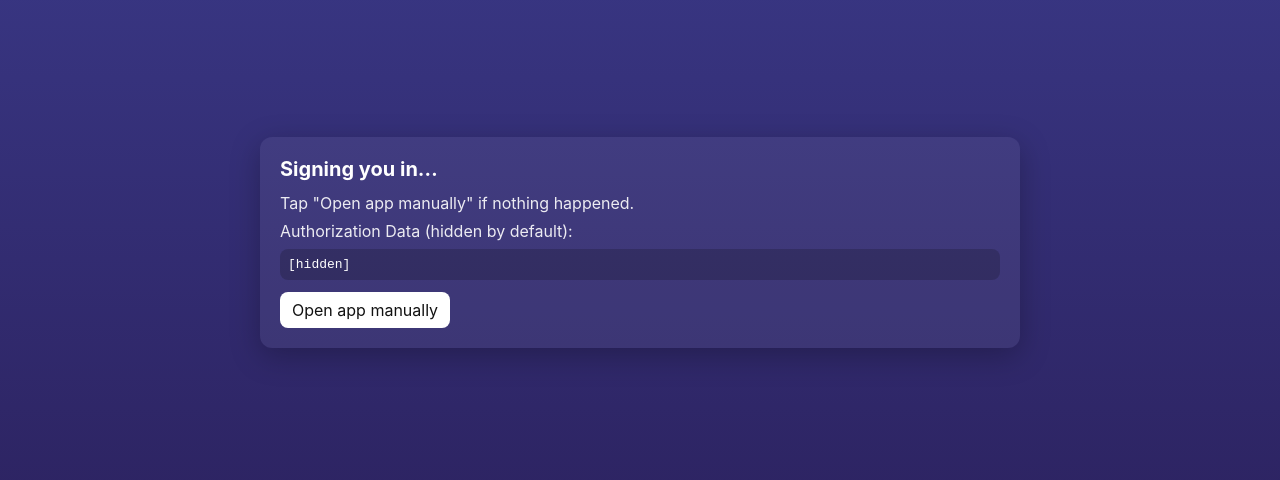
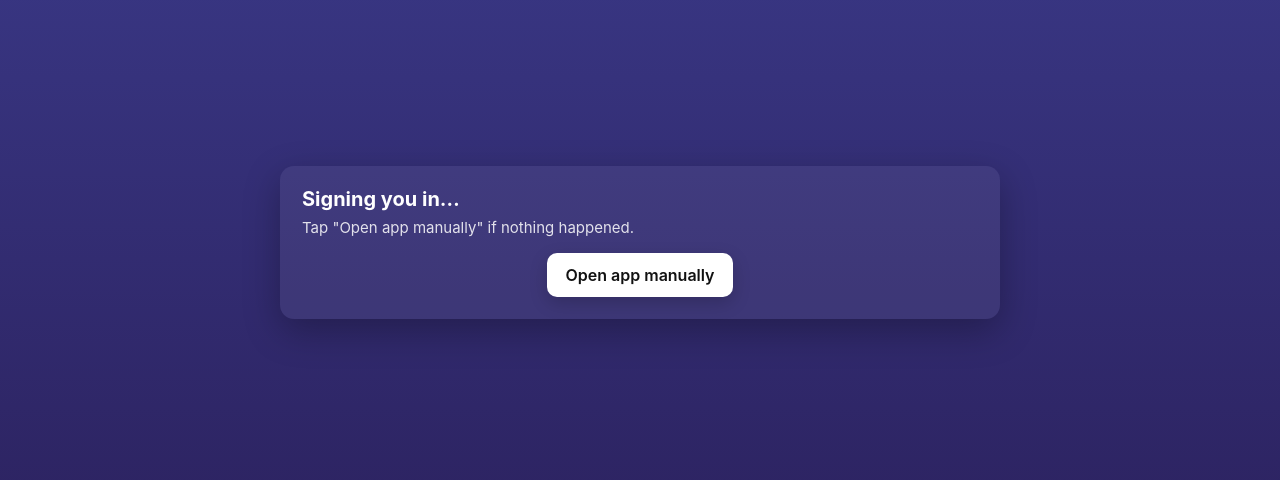
Before and after one commit to rukshannawarathna/oauth-callback, a plain HTML site: page index.html in a window 1280 px wide. Shown: the part 158-638 px from the top of the page. Drawn offline with Linux system fonts and the light colour scheme.

Commit message:
Update index.html

```diff
--- a/index.html
+++ b/index.html
@@ -5,23 +5,73 @@
   <meta name="viewport" content="width=device-width,initial-scale=1" />
   <title>OAuth Callback</title>
   <style>
-    body { font-family: -apple-system, BlinkMacSystemFont, "Segoe UI", Roboto, Helvetica, Arial, sans-serif; background: linear-gradient(180deg,#3b3a8a,#2a1f5a); color: #fff; display:flex; align-items:center; justify-content:center; height:100vh; margin:0 }
-    .card{ background: rgba(255,255,255,0.06); padding:20px; border-radius:12px; max-width:720px; width:92%; box-shadow:0 8px 30px rgba(0,0,0,0.25); }
-    h1{ margin:0 0 12px 0; font-size:20px }
-    p{ margin:0 0 8px 0; color:rgba(255,255,255,0.9) }
-    code{ display:block; word-break:break-all; background:rgba(0,0,0,0.18); padding:8px; border-radius:8px; margin-top:8px }
-    a.button{ display:inline-block; margin-top:12px; padding:8px 12px; background:#fff;color:#111;border-radius:8px; text-decoration:none }
+    :root {
+      --bg1: #3b3a8a;
+      --bg2: #2a1f5a;
+      --card-bg: rgba(255,255,255,0.06);
+      --text: #ffffff;
+      --muted: rgba(255,255,255,0.85);
+      --button-bg: #ffffff;
+      --button-text: #111;
+      --max-width: 720px;
+    }
+    html,body { height:100%; margin:0; font-family: -apple-system, BlinkMacSystemFont, "Segoe UI", Roboto, Helvetica, Arial, sans-serif; -webkit-font-smoothing:antialiased; }
+    body {
+      background: linear-gradient(180deg,var(--bg1),var(--bg2));
+      color: var(--text);
+      display:flex;
+      align-items:center;
+      justify-content:center;
+      padding:24px;
+      box-sizing:border-box;
+      min-height:100vh;
+    }
+    .card{
+      background: var(--card-bg);
+      padding:22px;
+      border-radius:14px;
+      max-width:var(--max-width);
+      width:100%;
+      box-shadow:0 12px 36px rgba(0,0,0,0.28);
+      box-sizing:border-box;
+      text-align:left;
+    }
+    .card h1{ margin:0 0 8px 0; font-size:20px; line-height:1.1; }
+    .card p { margin:0 0 12px 0; color:var(--muted); font-size:15px; }
+    .button {
+      display:inline-block;
+      margin:0 auto;
+      padding:12px 18px;
+      background:var(--button-bg);
+      color:var(--button-text);
+      border-radius:10px;
+      text-decoration:none;
+      font-weight:600;
+      border:0;
+      box-shadow: 0 6px 18px rgba(0,0,0,0.18);
+      cursor:pointer;
+    }
+    .actions {
+      display:flex;
+      justify-content:center;
+      margin-top:16px;
+    }
+    /* small screens: card should breathe better */
+    @media (max-width:420px) {
+      .card{ padding:18px; border-radius:12px; }
+      .card h1{ font-size:18px; }
+      .card p{ font-size:14px; }
+    }
   </style>
 </head>
 <body>
   <div class="card" id="card">
     <h1>Signing you in…</h1>
     <p id="message">Processing OAuth response and attempting to open the app.</p>
-    <!-- Hidden debug area shown only if auto-open fails or debug=1 in query -->
-    <div id="debug" style="display:none">
-      <p>Authorization Data (hidden by default):</p>
-      <code id="authdata">-</code>
-      <a id="manual" class="button" href="#">Open app manually</a>
+
+    <!-- Manual open button (hidden until needed) -->
+    <div class="actions">
+      <a id="manual" class="button" href="#" style="display:none">Open app manually</a>
     </div>
   </div>
 
@@ -30,7 +80,6 @@
       // Read query parameters and fragment
       function parseFragmentHash(hash) {
         if (!hash) return {};
-        // remove leading '#'
         var h = hash[0] === '#' ? hash.substring(1) : hash;
         try {
           return Object.fromEntries(new URLSearchParams(h));
@@ -47,56 +96,41 @@
       var accessToken = frag['access_token'] || params['access_token'] || null;
       var error = params['error'] || frag['error'] || null;
 
-      var debugEl = document.getElementById('debug');
-      var authdata = document.getElementById('authdata');
       var manual = document.getElementById('manual');
       var message = document.getElementById('message');
 
       function redirectToApp(url) {
-        // Try to open the app custom scheme. Use replace so history is not polluted.
         window.location.replace(url);
       }
 
       var autoOpened = false;
-      var debugMode = (new URLSearchParams(window.location.search)).get('debug') === '1';
 
-      function showFallback(appUrl, debugText) {
+      function showFallback(appUrl) {
         // Show manual button when automatic redirect didn't work.
-        // The actual authorization code/token is NOT displayed unless debugMode.
         manual.href = appUrl;
-        if (debugMode) {
-          authdata.textContent = debugText || appUrl;
-        } else {
-          authdata.textContent = '[hidden]';
-        }
-        debugEl.style.display = 'block';
+        manual.style.display = 'inline-block';
         message.textContent = 'Tap "Open app manually" if nothing happened.';
       }
 
       function tryOpenApp(appUrl) {
-        // Try multiple ways to open the app: iframe + location
         try {
-          // 1) hidden iframe (works on some Android browsers)
+          // hidden iframe can work on some platforms
           var iframe = document.createElement('iframe');
           iframe.style.display = 'none';
           iframe.src = appUrl;
           document.body.appendChild(iframe);
 
-          // 2) direct location replace (works on many platforms)
+          // direct navigation as a fallback
           window.location.replace(appUrl);
         } catch (e) {
-          // ignore
+          // ignore failures to attempt silent open
         }
       }
 
-      // Listen for visibility change: when the page becomes hidden it often means
-      // the OS switched to the native app — we can then avoid showing the manual UI.
       function handleVisibility() {
         if (document.hidden) {
           autoOpened = true;
-          // Optionally close the page or change message
           message.textContent = 'Opened app — returning you shortly.';
-          // Attempt to close the page (may be blocked in some browsers)
           try { window.close(); } catch (e) {}
         }
       }
@@ -106,21 +140,18 @@
 
       if (error) {
         message.textContent = 'OAuth returned an error.';
-        showFallback('integritas://oauth-callback', JSON.stringify({error: error, params: params, fragment: frag}, null, 2));
+        showFallback('integritas://oauth-callback');
       } else if (code) {
         var appUrl = 'integritas://oauth-callback?code=' + encodeURIComponent(code);
-        // attempt auto-open; do NOT render the code on the page unless debugMode
         tryOpenApp(appUrl);
-
-        // After 1s, if page still visible, show manual fallback (without exposing code unless debug)
-        setTimeout(function(){ if (!autoOpened) showFallback(appUrl, debugMode ? ('code=' + code) : null); }, 1000);
+        setTimeout(function(){ if (!autoOpened) showFallback(appUrl); }, 1000);
       } else if (accessToken) {
         var appUrlToken = 'integritas://oauth-callback#access_token=' + encodeURIComponent(accessToken);
         tryOpenApp(appUrlToken);
-        setTimeout(function(){ if (!autoOpened) showFallback(appUrlToken, debugMode ? ('access_token=' + accessToken) : null); }, 1000);
+        setTimeout(function(){ if (!autoOpened) showFallback(appUrlToken); }, 1000);
       } else {
-        // No auth data found - show manual fallback (no sensitive data shown)
-        showFallback('integritas://oauth-callback', debugMode ? ('search=' + window.location.search + '\nfragment=' + window.location.hash) : null);
+        // No auth data found - show manual fallback
+        showFallback('integritas://oauth-callback');
       }
     })();
   </script>
```
